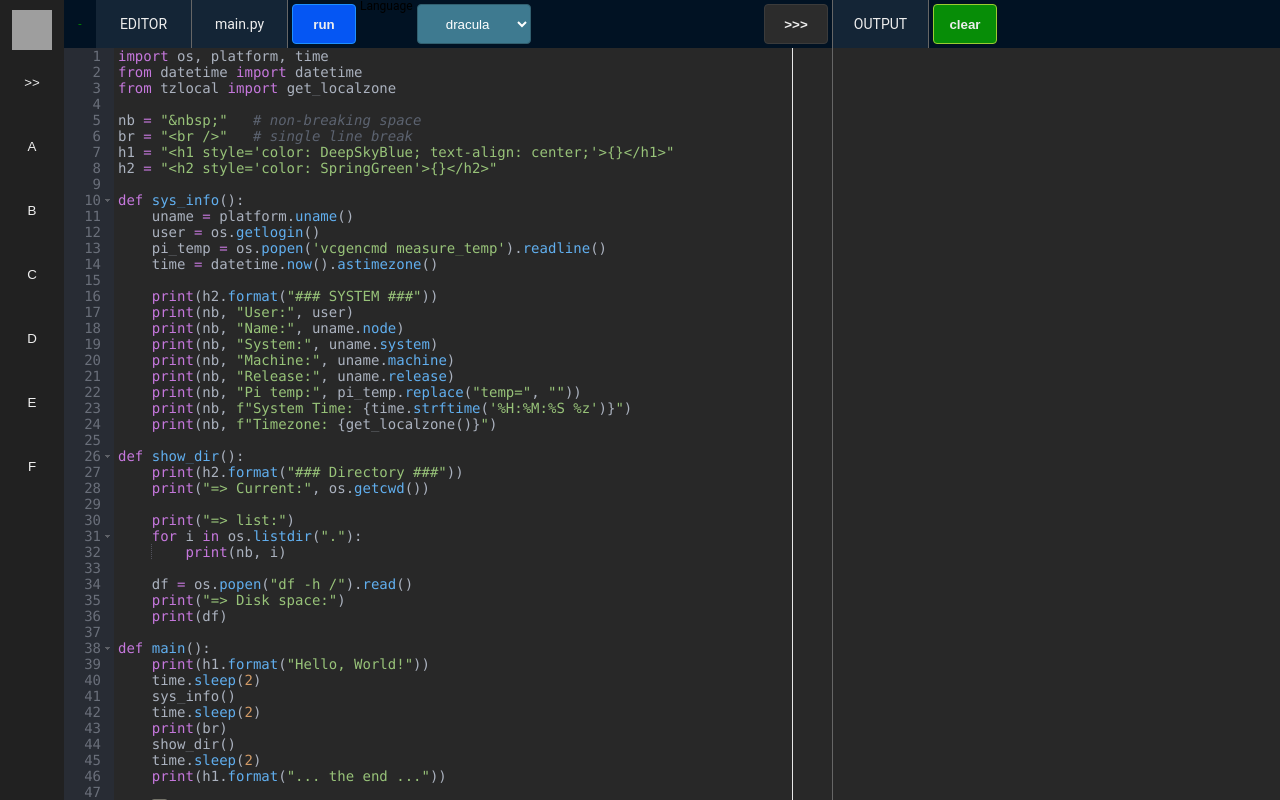
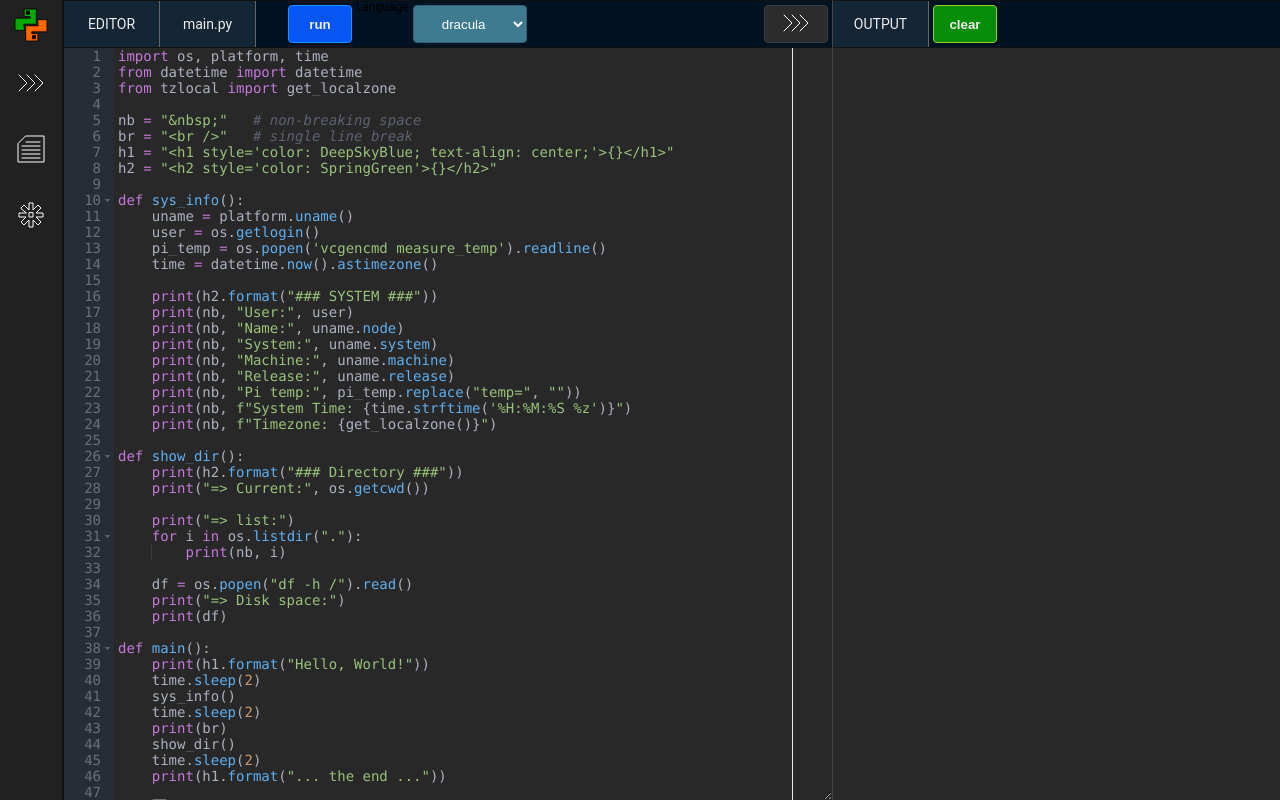
Before and after one commit to adcomp/my_online_python_editor, a Flask app: page /editor in a window 1280 px wide. Run offline with Flask 3, Linux system fonts and the light colour scheme; some libraries are stand-ins or nearby versions; grey boxes are pictures that could not be loaded.

Commit message:
update img & css

```diff
--- a/mope/static/styles.css
+++ b/mope/static/styles.css
@@ -1,6 +1,6 @@
 /*
-Style for My Online Python Editor
-by David Art [aka] ADcomp
+	CSS - My Online Python Editor
+	by David Art [aka] ADcomp
 */
 
 /* ALL RESET */
@@ -16,18 +16,13 @@ body {
 	margin: 0 auto;
 	padding: 0;
 	background: black;
-	font-family: "Roboto",-apple-system,BlinkMacSystemFont,"Segoe UI","Oxygen","Ubuntu","Cantarell","Fira Sans","Droid Sans","Helvetica Neue",sans-serif;
+	font-family: "Roboto","Oxygen","Ubuntu","Cantarell","Fira Sans","Droid Sans",sans-serif;
 	font-size: 12px;
 	line-height: 1;
 }
 
-h1, h2, h3 {
-	margin-bottom: 10px;
-	padding: 4px;
-}
-
+h1, h2, h3 { margin-bottom: 10px; padding: 4px; }
 hr { margin: 8px 0; }
-
 
 /* TABLE & COLUMN */
 .app {
@@ -44,59 +39,53 @@ hr { margin: 8px 0; }
 	box-sizing: border-box;
 	padding: 0;
 	margin: 0;
-	/* need for firefox */
-	height:100%;
+	height:100%;	/* need for firefox ? */
 	display:table-cell;
 	vertical-align: top;
 }
 
-.sidebar {
-	background-color: #212121;
-	width: 64px;
-}
+/* SIDEBAR */
+.sidebar { background: #212121; width: 64px; border-right: 2px solid #111; }
 
-.sidebar_panel {
-	background-color: #2C2C2C;
-	width: 256px;
-	display: hidden;
-}
+.sidebar_panel { background: #2C2C2C; width: 256px; border-right: 2px solid #111; }
 
-.sidebar_panel h1 {
-	color: #eee;
-	height: 48px;
-	padding: 10px;
-}
+.sidebar_panel h1 { color: #eee; height: 48px; padding: 10px; }
 
 .sidebar_box {
 	display: flex;
 	flex-direction: column;
 	justify-content: space-between;
 	align-items: center;
-	padding-top: 10px;
+	padding-top: 4px;
 }
 
-.sidebar_box button {
-	display: block;
-	margin: 8px auto;
-	width: 48px;
-	height: 48px;
-	border: 2px none;
+.sidebar_button {
+	background: none;
+	align-items: center;
+	border: 2px solid rgba(0,0,0,0);
 	border-radius: 4px;
-	background: none;
-	color: #eee;
+	box-sizing: border-box;
+	cursor: pointer;
+	display: inline-flex;
+	justify-content: center;
+	min-block-size: 44px;
+	min-inline-size: 44px;
+	padding: 4px;
+	position: relative;
+	text-align: center;
+	text-decoration: none;
+	margin: 10px 0;
 }
 
-.sidebar_box button:hover {
-	background: #4A4D59;
-	border: 2px solid #88DDD4;
-}
+.sidebar_box button:hover {	background: #4A4D59; border-color: #787878; }
+
 
 .editor-logo {
-	width: 40px;
-	height: 40px;
+	width: 34px;
+	height: 34px;
 	display: initial;
-	margin: 0;
-	padding: 0;
+	margin-top: 4px;
+	margin-bottom: 8px;
 }
 
 .col-name, .file-name {
@@ -115,13 +104,14 @@ hr { margin: 8px 0; }
 	width:60%;
 	min-width:20%;
 	resize: horizontal;
+	overflow: auto;
 }
 
 #output_box {
 	background-color:#222;
 	/* width:50%; */
 	overflow: auto;
-	border-left: 1px solid #666;
+	border-left: 1px solid #444;
 }
 
 .col header {
@@ -129,13 +119,11 @@ hr { margin: 8px 0; }
 	background: #011223;
 	margin: 0;
 	height: 48px;
+	border-top: 1px solid #111;
+	border-bottom: 1px solid #111;
 }
 
-/*
-.col h2 { display: initial; }
-*/
-
-/* BUTTON THEME */
+/* HEADER BUTTON */
 .col header button {
 	margin: 0;
 	min-width: 64px;
@@ -149,46 +137,24 @@ hr { margin: 8px 0; }
 	font-weight: bold;
 }
 
-.col header button:active {
-  box-shadow: 0 2px #444;
-  transform: translateY(1px);
-}
+.col header button:active { box-shadow: 0 2px #444; transform: translateY(1px); }
 
-.bt_blue {
-	background: #0556f3;
-	border: 1px solid dodgerblue;
-}
-.bt_blue:hover {
-	border: 1px solid midnightblue;
-}
-.bt_blue:active {
-  background-color: dodgerblue;
-}
+/* COLOR BUTTON */
+.bt_blue { background: #0556f3;	border: 1px solid dodgerblue; }
+.bt_blue:hover { border: 1px solid midnightblue; }
+.bt_blue:active { background-color: dodgerblue; }
 
-.bt_green {
-	background: #078D07;
-	border: 1px solid yellowgreen;
-}
-.bt_green:hover {
-	border: 1px solid darkgreen;
-}
-.bt_green:active {
-	background-color: mediumseagreen;
-}
+.bt_green { background: #078D07; border: 1px solid yellowgreen; }
+.bt_green:hover { border: 1px solid darkgreen; }
+.bt_green:active { background-color: mediumseagreen; }
 
-.bt_dark {
-	background: #2C2C2C;
-	border: 1px solid #3B3B3B;
-}
-.bt_dark:hover {
-	border: 1px solid #2A2A2A;
-}
-.bt_dark:active {
-	background-color: #212121;
-}
+.bt_dark { background: #2C2C2C; border: 1px solid #3B3B3B; }
+.bt_dark:hover { border: 1px solid #2A2A2A; }
+.bt_dark:active { background-color: #212121; }
+
 
 /* EDITOR & OUTPUT */
-.col #editor, .col #output {
+#editor, #output {
 	height: calc(100% - 48px);
 	width: 100%;
 	margin: 0;
@@ -199,7 +165,6 @@ hr { margin: 8px 0; }
 	box-sizing: border-box;
 }
 
-
 /* OUTPUT */
 #output p {
 	max-width: 99%;
@@ -208,25 +173,21 @@ hr { margin: 8px 0; }
 	color: #eee;
 }
 
-#output p.end{
-	color: #829482;
-}
-
-#output p.error{
-	color: #A83636;
-}
+#output p.end{ color: #829482; }
+#output p.error{ color: #A83636; }
 
 #socket_io {
-	color: green;
 	display: flex;
     align-items: center;
     justify-content: center;
-    min-width: 32px;
+    margin: 0 6px;
 }
 
-.list_files {
+#socketio_status { width: 16px; height: 16px; border-radius: 6px;}
+.connected { background: #00AA00; border: 1px solid #0C670C; }
+.disconnected { background: red; border: 1px solid darkred; }
 
-}
+.list_files {}
 
 #add_file {
 	display: block;
@@ -250,7 +211,6 @@ hr { margin: 8px 0; }
 	padding-left: 16px;
 }
 
-
 /* ALIGN RIGHT */
 #bt_output_toggle { margin-left: auto; }
 
@@ -262,3 +222,5 @@ hr { margin: 8px 0; }
 	border: 1px solid #315F6F;
 	border-radius: 4px;
 }
+
+.hidden { display: none; }
--- a/mope/templates/editor.html
+++ b/mope/templates/editor.html
@@ -27,19 +27,26 @@
 
 		<div class="col sidebar" id="sidebar_bar" >
 			<div class="sidebar_box">
-				<img class="editor-logo" src="{{ url_for('static', filename='python.png') }}" alt="Editor logo">
-				<button id="toggle_sidebar" class="sidebar__button">>></button>
-				<button type="button">A</button>
-				<button type="button">B</button>
-				<button type="button">C</button>
-				<button type="button">D</button>
-				<button type="button">E</button>
-				<button type="button">F</button>
+				<img class="editor-logo" src="{{ url_for('static', filename='img/python.svg') }}" alt="Editor logo">
+
+				<button id="toggle_sidebar" class="sidebar_button" type="button">
+					<img src="{{ url_for('static', filename='img/toggle.svg') }}" alt="toggle" />
+				</button>
+
+				<button id="bt_files" class="sidebar_button" type="button">
+					<img src="{{ url_for('static', filename='img/files.svg') }}" alt="files" />
+				</button>
+
+				<button id="bt_settings" class="sidebar_button" type="button">
+					<img src="{{ url_for('static', filename='img/settings.svg') }}" alt="settings" />
+				</button>
+
+
 			</div>
 		</div>
 
 
-		<div class="col sidebar_panel" id="sidebar_panel">
+		<div class="col sidebar_panel hidden" id="sidebar_panel">
 			<h1>Project files</h1>
 			<button id="add_file">Add file +</button>
 			<hr />
@@ -53,9 +60,14 @@
 
 		<div class="col" id="editor_box">
 			<header>
-				<div id="socket_io">-</div>
+
 				<div class="col-name">EDITOR</div>
 				<div class="file-name">main.py</div>
+
+				<div id="socket_io">
+					<span id="socketio_status"></span>
+				</div>
+
 				<button id="bt_run" class="bt_blue">run</button>
 <!--
 				<button id="bt_test" class="bt_blue">test</button>
@@ -72,7 +84,9 @@
 					<option value="tomorrow_night">tomorrow_night</option>
 				</select>
 
-				<button id="bt_output_toggle" class="bt_dark">>>></button>
+				<button id="bt_output_toggle" class="bt_dark">
+					<img src="{{ url_for('static', filename='img/toggle.svg') }}" alt="toggle" />
+				</button>
 			</header>
 			<div id="editor" contenteditable="true" spellcheck="false"></div>
 		</div>
@@ -105,13 +119,15 @@
 	// Socket connect callback
 	socket.on("connect", () => {
 		console.log("connected");
-		$("#socket_io").text(" > ")
+		$("#socketio_status").removeClass("disconnected");
+		$("#socketio_status").addClass("connected");
 	});
 
 	// Socket disconnect callback
 	socket.on("disconnect", () => {
 		console.log("disconnected");
-		$("#socket_io").text(" - ")
+		$("#socketio_status").removeClass("connected");
+		$("#socketio_status").addClass("disconnected");
 	});
 
 	// Event sent by Server when running code
@@ -198,7 +214,13 @@
 
 	// Button "toggle_sidebar"
 	$("#toggle_sidebar").click(function() {
-		$("#sidebar_panel").toggle();
+		var is_hidden = $("#sidebar_panel").hasClass("hidden");
+		if (is_hidden) {
+			$("#sidebar_panel").removeClass("hidden");
+			}
+		else {
+			$("#sidebar_panel").addClass("hidden");
+			}
 		}
 	);
 
@@ -236,8 +258,6 @@
 
 	// Get the code from server when page is loaded
 	$(document).ready(function() {
-		$("#sidebar_panel").hide(200);
-
 		get_code();
 	});
 
```
Also changed, not shown: mope/static/img/files.svg (added), mope/static/img/python.svg (added), mope/static/img/settings.svg (added), mope/static/img/toggle.svg (added).
